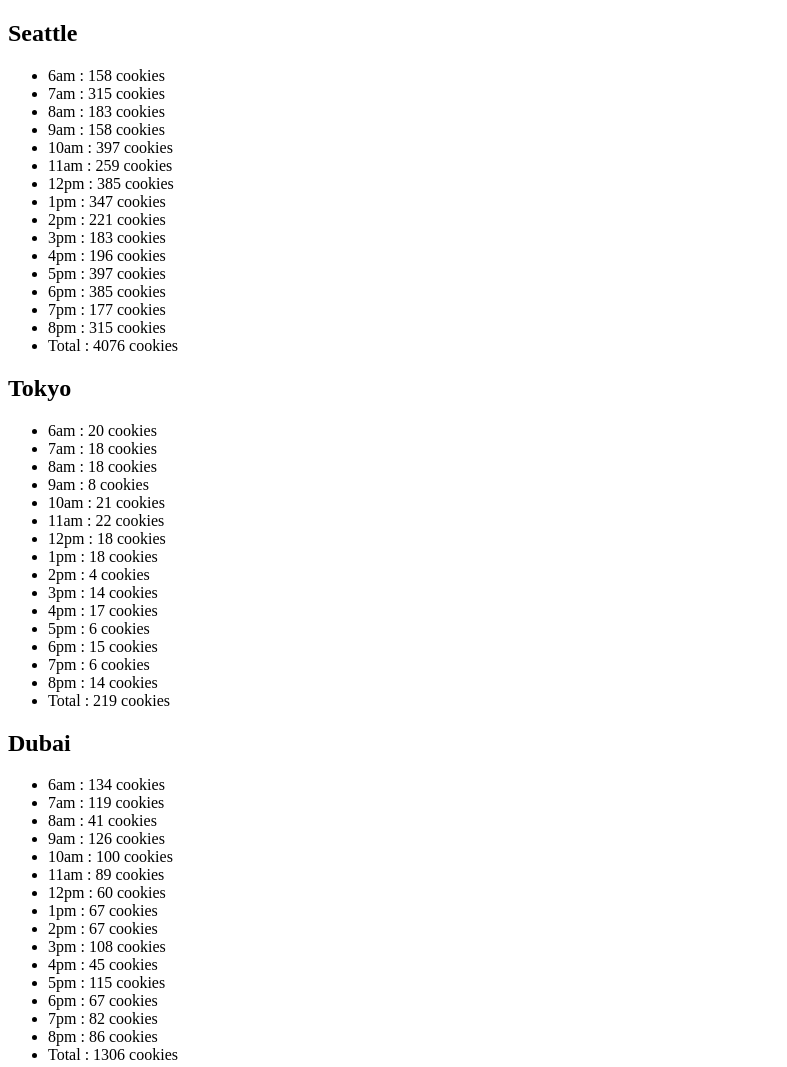
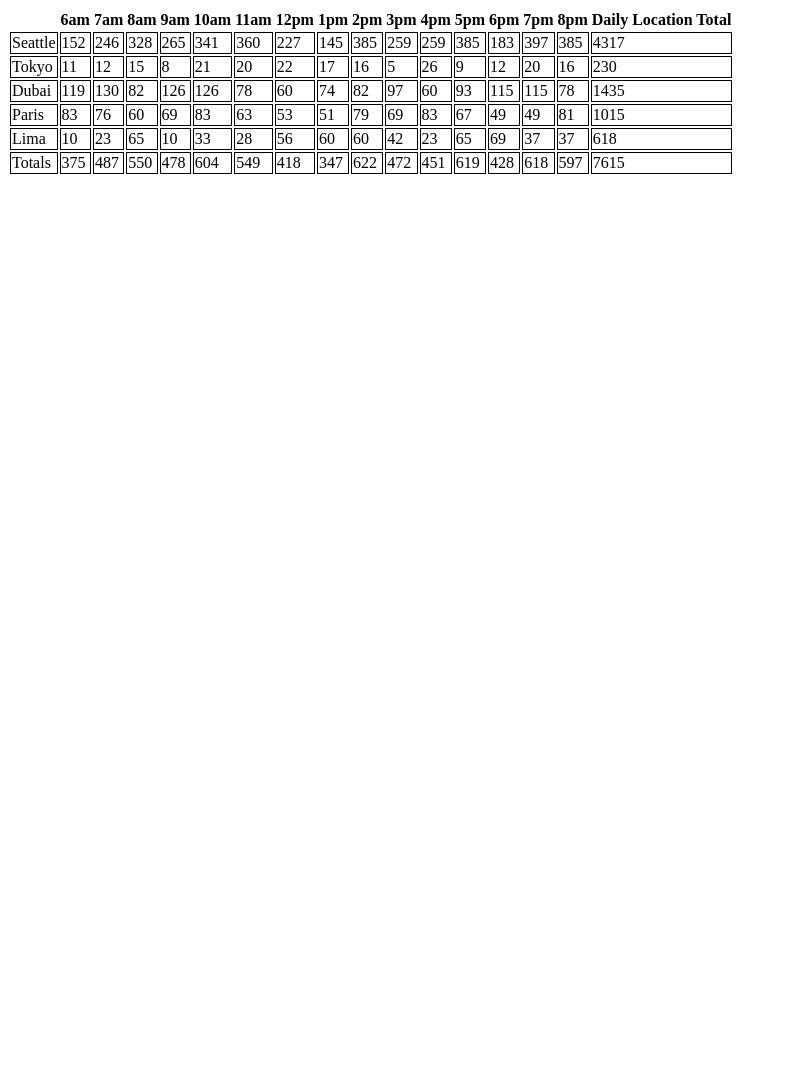
Before and after one commit to SJAljawhary/cookie-stand, a plain HTML site: page sales.html in a window 1280 px wide. Shown: the top 1067 px of the page, without its empty margins (0-787 px from the left). After the commit the page ends 800 px from the top, so only its background shows below. Drawn offline with Linux system fonts and the light colour scheme.

Commit message:
adding lab07

```diff
--- a/app.js
+++ b/app.js
@@ -1,294 +1,437 @@
 'use strict';
 
 //location #1 :
+
+// let workHour = ['6am', '7am', '8am', '9am', '10am', '11am', '12pm', '1pm', '2pm', '3pm', '4pm', '5pm', '6pm', '7pm', '8pm'];
+
+// function random(minCust, maxCust) {
+//     var randomValue = Math.random();
+//     return Math.floor(randomValue * (maxCust - minCust + 1) + minCust);
+// }
+
+// let Seattle = {
+//     locName: 'Seattle',
+//     minCustperHr: 23,
+//     maxCustperHr: 65,
+//     avgCookies: 6.3,
+//     randomCustom: [],
+//     salesCookies: [],
+//     totalSum: 0,
+
+
+//     custPerhour: function () {
+//         for (let hour = 0; hour < workHour.length; hour++) {
+
+//             this.randomCustom.push(random(this.minCustperHr, this.maxCustperHr));
+//         }
+//         console.log(this);
+//     },
+
+//     cookiesPerhour: function () {
+
+//         this.custPerhour();
+//         for (let i = 0; i < workHour.length; i++) {
+
+//             this.salesCookies.push(Math.ceil(this.randomCustom[i] * this.avgCookies));
+
+//             this.totalSum += this.salesCookies[i];
+
+//         }
+
+//     },
+//     render: function () {
+//         let container = document.getElementById('cookies');
+//         let h2El = document.createElement('h2');
+//         container.appendChild(h2El);
+//         h2El.textContent = this.locName;
+//         let ulEl = document.createElement('ul');
+//         container.appendChild(ulEl);
+//         for (let hour = 0; hour < workHour.length; hour++) {
+//             let liEl = document.createElement('li');
+//             ulEl.appendChild(liEl);
+//             liEl.textContent = `${workHour[hour]} : ${this.salesCookies[hour]} cookies `;
+
+//         }
+//         let liEl = document.createElement('li');
+//         ulEl.appendChild(liEl);
+//         liEl.textContent = `Total : ${this.totalSum} cookies`
+//     }
+// }
+
+// Seattle.custPerhour();
+// Seattle.cookiesPerhour();
+// Seattle.render();
+
+
+// //location #2 :
+
+
+// let Tokyo = {
+//     locName: 'Tokyo',
+//     minCustperHr: 3,
+//     maxCustperHr: 24,
+//     avgCookies: 1.2,
+//     randomCustom: [],
+//     salesCookies: [],
+//     totalSum: 0,
+
+
+//     custPerhour: function () {
+//         for (let hour = 0; hour < workHour.length; hour++) {
+
+//             this.randomCustom.push(random(this.minCustperHr, this.maxCustperHr));
+//         }
+//         console.log(this);
+//     },
+
+//     cookiesPerhour: function () {
+
+//         this.custPerhour();
+//         for (let i = 0; i < workHour.length; i++) {
+
+//             this.salesCookies.push(Math.ceil(this.randomCustom[i] * this.avgCookies));
+
+//             this.totalSum += this.salesCookies[i];
+
+//         }
+
+//     },
+//     render: function () {
+//         let container = document.getElementById('cookies');
+//         let h2El = document.createElement('h2');
+//         container.appendChild(h2El);
+//         h2El.textContent = this.locName;
+//         let ulEl = document.createElement('ul');
+//         container.appendChild(ulEl);
+//         for (let hour = 0; hour < workHour.length; hour++) {
+//             let liEl = document.createElement('li');
+//             ulEl.appendChild(liEl);
+//             liEl.textContent = `${workHour[hour]} : ${this.salesCookies[hour]} cookies `;
+
+//         }
+//         let liEl = document.createElement('li');
+//         ulEl.appendChild(liEl);
+//         liEl.textContent = `Total : ${this.totalSum} cookies`
+//     }
+// }
+
+// Tokyo.custPerhour();
+// Tokyo.cookiesPerhour();
+// Tokyo.render();
+
+// // location #3 :
+
+
+// let Dubai = {
+//     locName: 'Dubai',
+//     minCustperHr: 11,
+//     maxCustperHr: 38,
+//     avgCookies: 3.7,
+//     randomCustom: [],
+//     salesCookies: [],
+//     totalSum: 0,
+
+
+//     custPerhour: function () {
+//         for (let hour = 0; hour < workHour.length; hour++) {
+
+//             this.randomCustom.push(random(this.minCustperHr, this.maxCustperHr));
+//         }
+//         console.log(this);
+//     },
+
+//     cookiesPerhour: function () {
+
+//         this.custPerhour();
+//         for (let i = 0; i < workHour.length; i++) {
+
+//             this.salesCookies.push(Math.ceil(this.randomCustom[i] * this.avgCookies));
+
+//             this.totalSum += this.salesCookies[i];
+
+//         }
+
+//     },
+//     render: function () {
+//         let container = document.getElementById('cookies');
+//         let h2El = document.createElement('h2');
+//         container.appendChild(h2El);
+//         h2El.textContent = this.locName;
+//         let ulEl = document.createElement('ul');
+//         container.appendChild(ulEl);
+//         for (let hour = 0; hour < workHour.length; hour++) {
+//             let liEl = document.createElement('li');
+//             ulEl.appendChild(liEl);
+//             liEl.textContent = `${workHour[hour]} : ${this.salesCookies[hour]} cookies `;
+
+//         }
+//         let liEl = document.createElement('li');
+//         ulEl.appendChild(liEl);
+//         liEl.textContent = `Total : ${this.totalSum} cookies`
+//     }
+// }
+
+// Dubai.custPerhour();
+// Dubai.cookiesPerhour();
+// Dubai.render();
+
+// //location #4 :
+
+
+
+// let Paris = {
+//     locName: 'Paris',
+//     minCustperHr: 20,
+//     maxCustperHr: 38,
+//     avgCookies: 2.3,
+//     randomCustom: [],
+//     salesCookies: [],
+//     totalSum: 0,
+
+
+//     custPerhour: function () {
+//         for (let hour = 0; hour < workHour.length; hour++) {
+
+//             this.randomCustom.push(random(this.minCustperHr, this.maxCustperHr));
+//         }
+//         console.log(this);
+//     },
+
+//     cookiesPerhour: function () {
+
+//         this.custPerhour();
+//         for (let i = 0; i < workHour.length; i++) {
+
+//             this.salesCookies.push(Math.ceil(this.randomCustom[i] * this.avgCookies));
+
+//             this.totalSum += this.salesCookies[i];
+
+//         }
+
+//     },
+//     render: function () {
+//         let container = document.getElementById('cookies');
+//         let h2El = document.createElement('h2');
+//         container.appendChild(h2El);
+//         h2El.textContent = this.locName;
+//         let ulEl = document.createElement('ul');
+//         container.appendChild(ulEl);
+//         for (let hour = 0; hour < workHour.length; hour++) {
+//             let liEl = document.createElement('li');
+//             ulEl.appendChild(liEl);
+//             liEl.textContent = `${workHour[hour]} : ${this.salesCookies[hour]} cookies `;
+
+//         }
+//         let liEl = document.createElement('li');
+//         ulEl.appendChild(liEl);
+//         liEl.textContent = `Total : ${this.totalSum} cookies`
+//     }
+// }
+
+// Paris.custPerhour();
+// Paris.cookiesPerhour();
+// Paris.render();
+
+// //location #5 :
+
+
+
+// let Lima = {
+//     locName: 'Lima',
+//     minCustperHr: 2,
+//     maxCustperHr: 16,
+//     avgCookies: 4.6,
+//     randomCustom: [],
+//     salesCookies: [],
+//     totalSum: 0,
+
+
+//     custPerhour: function () {
+//         for (let hour = 0; hour < workHour.length; hour++) {
+
+//             this.randomCustom.push(random(this.minCustperHr, this.maxCustperHr));
+//         }
+//         console.log(this);
+//     },
+
+//     cookiesPerhour: function () {
+
+//         this.custPerhour();
+//         for (let i = 0; i < workHour.length; i++) {
+
+//             this.salesCookies.push(Math.ceil(this.randomCustom[i] * this.avgCookies));
+
+//             this.totalSum += this.salesCookies[i];
+
+//         }
+
+//     },
+//     render: function () {
+//         let container = document.getElementById('cookies');
+//         let h2El = document.createElement('h2');
+//         container.appendChild(h2El);
+//         h2El.textContent = this.locName;
+//         let ulEl = document.createElement('ul');
+//         container.appendChild(ulEl);
+//         for (let hour = 0; hour < workHour.length; hour++) {
+//             let liEl = document.createElement('li');
+//             ulEl.appendChild(liEl);
+//             liEl.textContent = `${workHour[hour]} : ${this.salesCookies[hour]} cookies `;
+
+//         }
+//         let liEl = document.createElement('li');
+//         ulEl.appendChild(liEl);
+//         liEl.textContent = `Total : ${this.totalSum} cookies`
+//     }
+// }
+
+// Lima.custPerhour();
+// Lima.cookiesPerhour();
+// Lima.render();
+
+
+
+
+
+
+
+//Lab 07 :
+
+
+let workHour = ['6am', '7am', '8am', '9am', '10am', '11am', '12pm', '1pm', '2pm', '3pm', '4pm', '5pm', '6pm', '7pm', '8pm'];
+
+let divEl = document.getElementById('cookies');
+let tableEl = document.createElement('table');
+divEl.appendChild(tableEl);
 
 
 function random(minCust, maxCust) {
     var randomValue = Math.random();
     return Math.floor(randomValue * (maxCust - minCust + 1) + minCust);
+
+
 }
 
-let Seattle = {
-    locName: 'Seattle',
-    minCustperHr: 23,
-    maxCustperHr: 65,
-    avgCookies: 6.3,
-    randomCustom: [],
-    workHour: ['6am', '7am', '8am', '9am', '10am', '11am', '12pm', '1pm', '2pm', '3pm', '4pm', '5pm', '6pm', '7pm', '8pm'],
-    salesCookies: [],
-    totalSum: 0,
+
+let locations = [];
+function store(locName, minCustperHr, maxCustPerHr, avgCookies) {
+
+    this.locName = locName;
+    this.minCustperHr = minCustperHr;
+    this.maxCustperHr = maxCustPerHr;
+    this.avgCookies = avgCookies;
+    this.randomCustom = [];
+    this.salesCookies = [];
+    this.totalSum = 0;
+
+    locations.push(this)
 
 
-    custPerhour: function () {
-        for (let hour = 0; hour < this.workHour.length; hour++) {
+    store.prototype.custPerhour = function () {
+
+        for (let hour = 0; hour < workHour.length; hour++) {
 
             this.randomCustom.push(random(this.minCustperHr, this.maxCustperHr));
         }
         console.log(this);
     },
 
-    cookiesPerhour: function () {
+        store.prototype.cookiesPerhour = function () {
 
-        this.custPerhour();
-        for (let i = 0; i < this.workHour.length; i++) {
 
-            this.salesCookies.push(Math.ceil(this.randomCustom[i] * this.avgCookies));
+            this.custPerhour();
+            for (let i = 0; i < workHour.length; i++) {
 
-            this.totalSum += this.salesCookies[i];
+                this.salesCookies.push(Math.ceil(this.randomCustom[i] * this.avgCookies));
+
+                this.totalSum += this.salesCookies[i];
+
+            }
+        };
+    store.prototype.render = function () {
+        let tableR = document.createElement('tr');
+        tableEl.appendChild(tableR);
+        let tableData = document.createElement('td') ;
+        tableR.appendChild(tableData);
+        tableData.textContent = this.locName;
+        for (let i = 0; i < workHour.length; i++) {
+            let tabledata = document.createElement('td');
+            tableR.appendChild(tabledata);
+            tabledata.textContent = this.salesCookies[i];
 
         }
-
-    },
-    render: function () {
-        let container = document.getElementById('cookies');
-        let h2El = document.createElement('h2');
-        container.appendChild(h2El);
-        h2El.textContent = this.locName;
-        let ulEl = document.createElement('ul');
-        container.appendChild(ulEl);
-        for (let hour = 0; hour < this.workHour.length; hour++) {
-            let liEl = document.createElement('li');
-            ulEl.appendChild(liEl);
-            liEl.textContent = `${this.workHour[hour]} : ${this.salesCookies[hour]} cookies `;
-
-        }
-        let liEl = document.createElement('li');
-        ulEl.appendChild(liEl);
-        liEl.textContent = `Total : ${this.totalSum} cookies`
+        let tabledata1 = document.createElement('td');
+        tableR.appendChild(tabledata1);
+        tabledata1.textContent = this.totalSum;
     }
 }
 
+let Seattle = new store('Seattle', 23, 65, 6.3);
+let Tokyo = new store('Tokyo', 3, 24, 1.2);
+let Dubai = new store('Dubai', 11, 38, 3.7);
+let Paris = new store('Paris', 20, 38, 2.3);
+let Lima = new store('Lima', 2, 16, 4.6);
+
+
+
+
+function headerRow() {
+
+    let tableRow1 = document.createElement('tr');
+    tableEl.appendChild(tableRow1);
+    let tableheading = document.createElement('th');
+    tableRow1.appendChild(tableheading);
+    tableheading.textContent = null;
+
+    for (let index = 0; index < workHour.length; index++) {
+        let tableheading = document.createElement('th');
+        tableRow1.appendChild(tableheading);
+        tableheading.textContent = workHour[index];
+
+    }
+
+    let tableCell = document.createElement('th');
+    tableRow1.appendChild(tableCell);
+    tableCell.textContent = "Daily Location Total"
+}
+
+function footerRow() {
+    let tableR2 = document.createElement('tr');
+    tableEl.appendChild(tableR2);
+    let tabledata = document.createElement('td');
+    tableR2.appendChild(tabledata);
+    tabledata.textContent = 'Totals';
+    let totalAllhours = 0;
+    for (let i = 0; i < workHour.length; i++) {
+        let totalPerhours =0;
+        for(let j=0 ; j < locations.length ; j++){
+            totalPerhours += locations[j].salesCookies[i];
+            totalAllhours += locations[j].salesCookies[i];
+        }
+
+
+    let tablehdata2 = document.createElement('td');
+    tableR2.appendChild(tablehdata2);
+    tablehdata2.textContent = totalPerhours;
+}
+let tableCell = document.createElement('td');
+tableR2.appendChild(tableCell);
+tableCell.textContent = totalAllhours;
+}
+headerRow();
 Seattle.custPerhour();
 Seattle.cookiesPerhour();
 Seattle.render();
-
-
-//location #2 :
-
-
-let Tokyo = {
-    locName: 'Tokyo',
-    minCustperHr: 3,
-    maxCustperHr: 24,
-    avgCookies: 1.2,
-    randomCustom: [],
-    workHour: ['6am', '7am', '8am', '9am', '10am', '11am', '12pm', '1pm', '2pm', '3pm', '4pm', '5pm', '6pm', '7pm', '8pm'],
-    salesCookies: [],
-    totalSum: 0,
-
-
-    custPerhour: function () {
-        for (let hour = 0; hour < this.workHour.length; hour++) {
-
-            this.randomCustom.push(random(this.minCustperHr, this.maxCustperHr));
-        }
-        console.log(this);
-    },
-
-    cookiesPerhour: function () {
-
-        this.custPerhour();
-        for (let i = 0; i < this.workHour.length; i++) {
-
-            this.salesCookies.push(Math.ceil(this.randomCustom[i] * this.avgCookies));
-
-            this.totalSum += this.salesCookies[i];
-
-        }
-
-    },
-    render: function () {
-        let container = document.getElementById('cookies');
-        let h2El = document.createElement('h2');
-        container.appendChild(h2El);
-        h2El.textContent = this.locName;
-        let ulEl = document.createElement('ul');
-        container.appendChild(ulEl);
-        for (let hour = 0; hour < this.workHour.length; hour++) {
-            let liEl = document.createElement('li');
-            ulEl.appendChild(liEl);
-            liEl.textContent = `${this.workHour[hour]} : ${this.salesCookies[hour]} cookies `;
-
-        }
-        let liEl = document.createElement('li');
-        ulEl.appendChild(liEl);
-        liEl.textContent = `Total : ${this.totalSum} cookies`
-    }
-}
-
 Tokyo.custPerhour();
 Tokyo.cookiesPerhour();
 Tokyo.render();
-
-// location #3 :
-
-
-let Dubai = {
-    locName: 'Dubai',
-    minCustperHr: 11 ,
-    maxCustperHr: 38 ,
-    avgCookies: 3.7 ,
-    randomCustom: [],
-    workHour: ['6am', '7am', '8am', '9am', '10am', '11am', '12pm', '1pm', '2pm', '3pm', '4pm', '5pm', '6pm', '7pm', '8pm'],
-    salesCookies: [],
-    totalSum: 0,
-
-
-    custPerhour: function () {
-        for (let hour = 0; hour < this.workHour.length; hour++) {
-
-            this.randomCustom.push(random(this.minCustperHr, this.maxCustperHr));
-        }
-        console.log(this);
-    },
-
-    cookiesPerhour: function () {
-
-        this.custPerhour();
-        for (let i = 0; i < this.workHour.length; i++) {
-
-            this.salesCookies.push(Math.ceil(this.randomCustom[i] * this.avgCookies));
-
-            this.totalSum += this.salesCookies[i];
-
-        }
-
-    },
-    render: function () {
-        let container = document.getElementById('cookies');
-        let h2El = document.createElement('h2');
-        container.appendChild(h2El);
-        h2El.textContent = this.locName;
-        let ulEl = document.createElement('ul');
-        container.appendChild(ulEl);
-        for (let hour = 0; hour < this.workHour.length; hour++) {
-            let liEl = document.createElement('li');
-            ulEl.appendChild(liEl);
-            liEl.textContent = `${this.workHour[hour]} : ${this.salesCookies[hour]} cookies `;
-
-        }
-        let liEl = document.createElement('li');
-        ulEl.appendChild(liEl);
-        liEl.textContent = `Total : ${this.totalSum} cookies`
-    }
-}
-
 Dubai.custPerhour();
 Dubai.cookiesPerhour();
 Dubai.render();
-
-//location #4 :
-
-
-
-let Paris = {
-    locName: 'Paris',
-    minCustperHr: 20 ,
-    maxCustperHr: 38 ,
-    avgCookies: 2.3 ,
-    randomCustom: [],
-    workHour: ['6am', '7am', '8am', '9am', '10am', '11am', '12pm', '1pm', '2pm', '3pm', '4pm', '5pm', '6pm', '7pm', '8pm'],
-    salesCookies: [],
-    totalSum: 0,
-
-
-    custPerhour: function () {
-        for (let hour = 0; hour < this.workHour.length; hour++) {
-
-            this.randomCustom.push(random(this.minCustperHr, this.maxCustperHr));
-        }
-        console.log(this);
-    },
-
-    cookiesPerhour: function () {
-
-        this.custPerhour();
-        for (let i = 0; i < this.workHour.length; i++) {
-
-            this.salesCookies.push(Math.ceil(this.randomCustom[i] * this.avgCookies));
-
-            this.totalSum += this.salesCookies[i];
-
-        }
-
-    },
-    render: function () {
-        let container = document.getElementById('cookies');
-        let h2El = document.createElement('h2');
-        container.appendChild(h2El);
-        h2El.textContent = this.locName;
-        let ulEl = document.createElement('ul');
-        container.appendChild(ulEl);
-        for (let hour = 0; hour < this.workHour.length; hour++) {
-            let liEl = document.createElement('li');
-            ulEl.appendChild(liEl);
-            liEl.textContent = `${this.workHour[hour]} : ${this.salesCookies[hour]} cookies `;
-
-        }
-        let liEl = document.createElement('li');
-        ulEl.appendChild(liEl);
-        liEl.textContent = `Total : ${this.totalSum} cookies`
-    }
-}
-
 Paris.custPerhour();
 Paris.cookiesPerhour();
 Paris.render();
-
-//location #5 :
-
-
-
-let Lima = {
-    locName: 'Lima',
-    minCustperHr: 2,
-    maxCustperHr: 16,
-    avgCookies: 4.6,
-    randomCustom: [],
-    workHour: ['6am', '7am', '8am', '9am', '10am', '11am', '12pm', '1pm', '2pm', '3pm', '4pm', '5pm', '6pm', '7pm', '8pm'],
-    salesCookies: [],
-    totalSum: 0,
-
-
-    custPerhour: function () {
-        for (let hour = 0; hour < this.workHour.length; hour++) {
-
-            this.randomCustom.push(random(this.minCustperHr, this.maxCustperHr));
-        }
-        console.log(this);
-    },
-
-    cookiesPerhour: function () {
-
-        this.custPerhour();
-        for (let i = 0; i < this.workHour.length; i++) {
-
-            this.salesCookies.push(Math.ceil(this.randomCustom[i] * this.avgCookies));
-
-            this.totalSum += this.salesCookies[i];
-
-        }
-
-    },
-    render: function () {
-        let container = document.getElementById('cookies');
-        let h2El = document.createElement('h2');
-        container.appendChild(h2El);
-        h2El.textContent = this.locName;
-        let ulEl = document.createElement('ul');
-        container.appendChild(ulEl);
-        for (let hour = 0; hour < this.workHour.length; hour++) {
-            let liEl = document.createElement('li');
-            ulEl.appendChild(liEl);
-            liEl.textContent = `${this.workHour[hour]} : ${this.salesCookies[hour]} cookies `;
-
-        }
-        let liEl = document.createElement('li');
-        ulEl.appendChild(liEl);
-        liEl.textContent = `Total : ${this.totalSum} cookies`
-    }
-}
-
 Lima.custPerhour();
 Lima.cookiesPerhour();
 Lima.render();
+footerRow();
--- a/sales.html
+++ b/sales.html
@@ -6,6 +6,11 @@
     <meta http-equiv="X-UA-Compatible" content="IE=edge">
     <meta name="viewport" content="width=device-width, initial-scale=1.0">
     <title>Document</title>
+    <style>
+        td{
+            border: 1px black solid;
+        }
+    </style>
 </head>
 
 <body>
```
